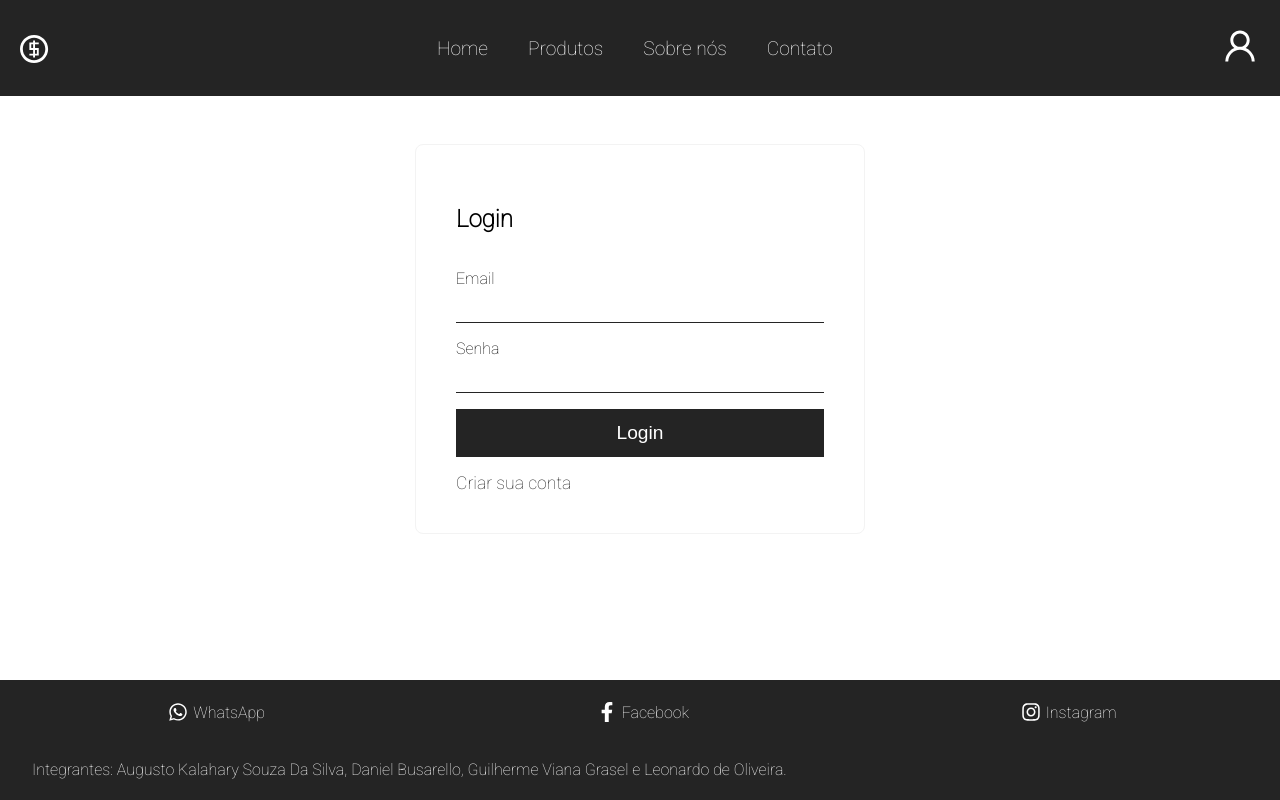
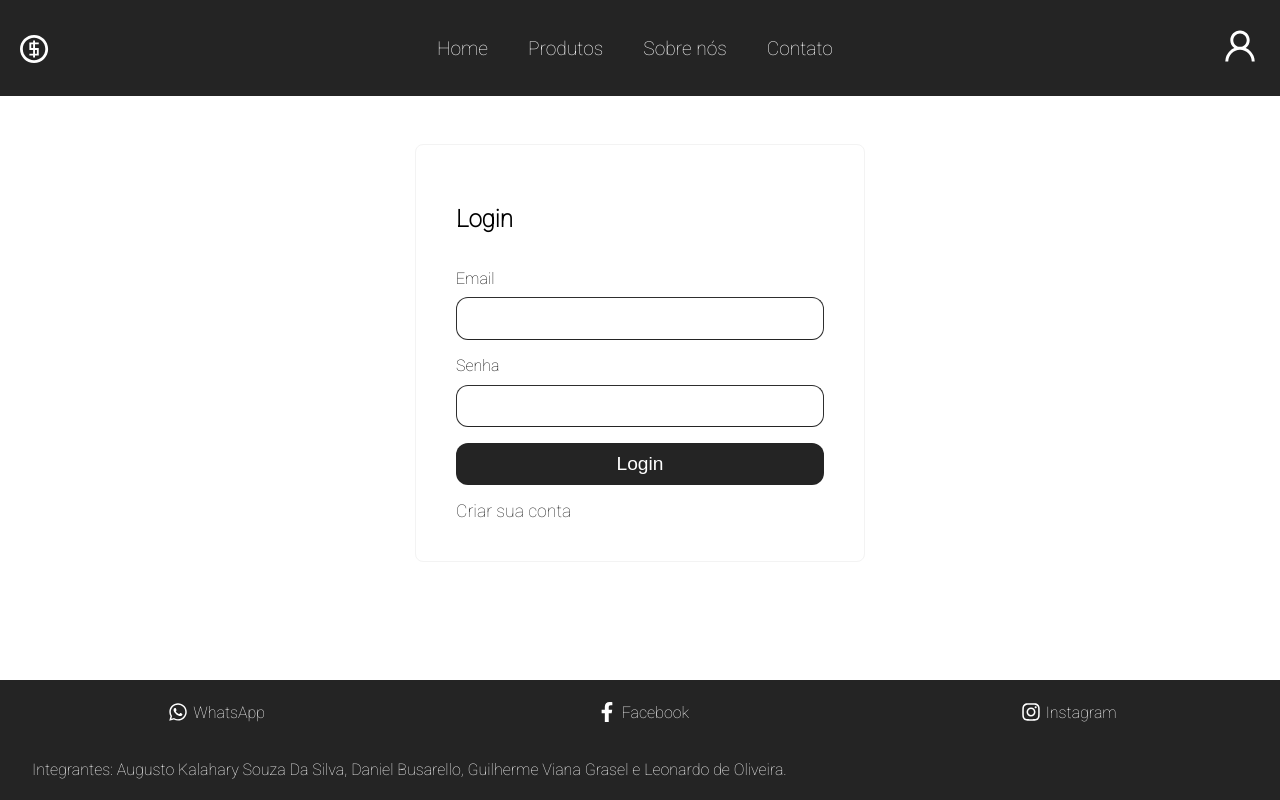
Before and after one commit to DanielBusarello/ecommerce-avaliacao, a React (Create React App) app: page /login in a window 1280 px wide. Built offline with nearby package versions, Linux system fonts and the light colour scheme.

Commit message:
Adicionado required nos inputs de password e email no login Ajustes no css da tela de login

```diff
--- a/src/components/SignIn/SignIn.js
+++ b/src/components/SignIn/SignIn.js
@@ -34,13 +34,13 @@ export default function SignIn(props) {
                         <label htmlFor="email">
                             Email
                         </label>
-                        <input type="email" name="email" id="email" onChange={(e) => setEmail(e.target.value)}></input>
+                        <input required type="email" name="email" id="email" onChange={(e) => setEmail(e.target.value)}/>
                     </li>
                     <li>
                         <label htmlFor="password">
                             Senha
                         </label>
-                        <input type="password" name="password" id="password" onChange={(e) => setPassword(e.target.value)}></input>
+                        <input required type="password" name="password" id="password" onChange={(e) => setPassword(e.target.value)}/>
                     </li>
                     <li>
                         <button type="submit" onClick={authHandler}>Login</button>
--- a/src/components/SignIn/SignIn.scss
+++ b/src/components/SignIn/SignIn.scss
@@ -36,24 +36,30 @@
     }
 
     input {
-        padding: .6rem;
-        border: none;
+        margin-top: .6rem;
+        border: 1px solid #2e2e2e;
+        padding: .8rem;
+
+        border-radius: 12px;
         outline: none;
 
         border-bottom: 1px solid var(--color-font-dark);
-
-        &:hover, &:focus {
-            border-left: 2px solid var(--color-font-dark);
-        }
     }
 
     button {
+        display: flex;
+        justify-content: center;
+        align-items: center;
+
         background: var(--color-font-dark);
         border: none;
         outline: none;
         cursor: pointer;
 
-        height: 3rem;
+        border-radius: 12px;
+
+        padding: 1.3rem;
+        height: 2rem;
         color: var(--color-font-light);
         font-size: 1.2rem;
 
```
